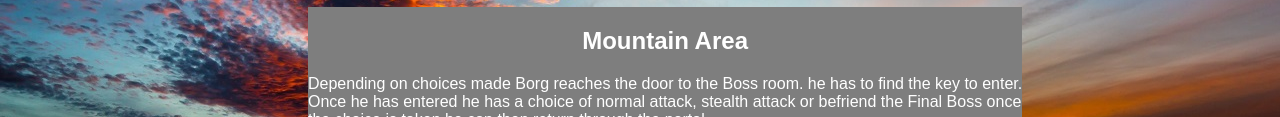
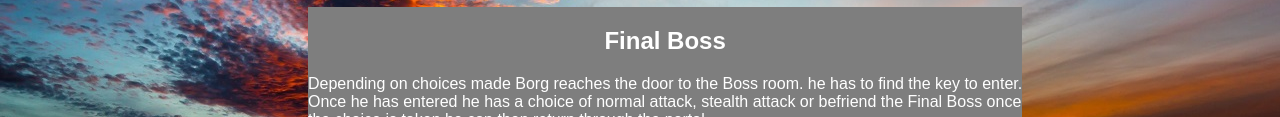
Before and after one commit to aaronjs98/Sky-Dungeon-Website, a plain HTML site: page pages/summarye.html in a window 1280 px wide. Shown: the part 407-524 px from the top of the page. Drawn offline with Linux system fonts and the light colour scheme.

Commit message:
Update summarye.html

```diff
--- a/pages/summarye.html
+++ b/pages/summarye.html
@@ -21,7 +21,7 @@
       </div>
       <div class="summary">
         <div class="h2">
-          <h2>Mountain Area</h2>
+          <h2>Final Boss</h2>
         </div>
         <p>Depending on choices made Borg reaches the door to the Boss room.
          he has to find the key to enter. <br> Once he has entered he has a choice
```
